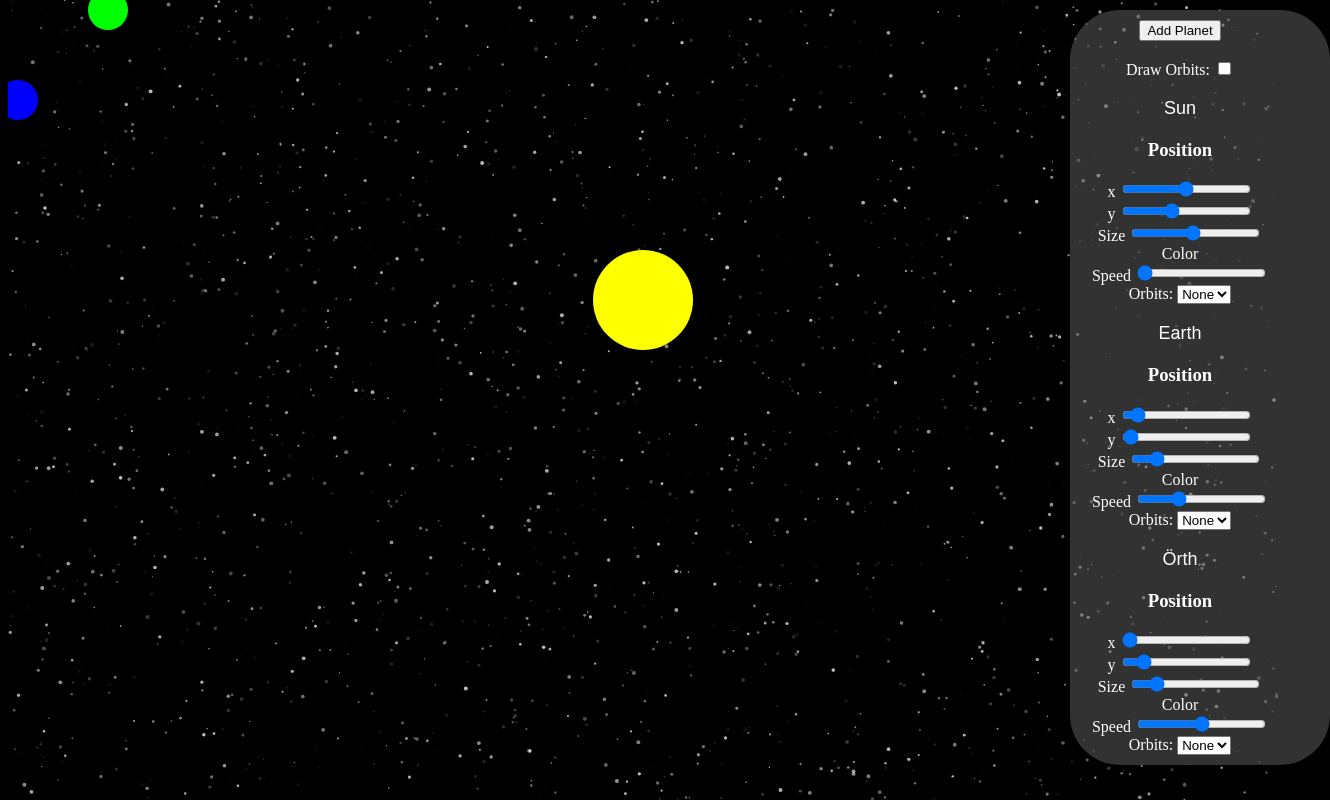
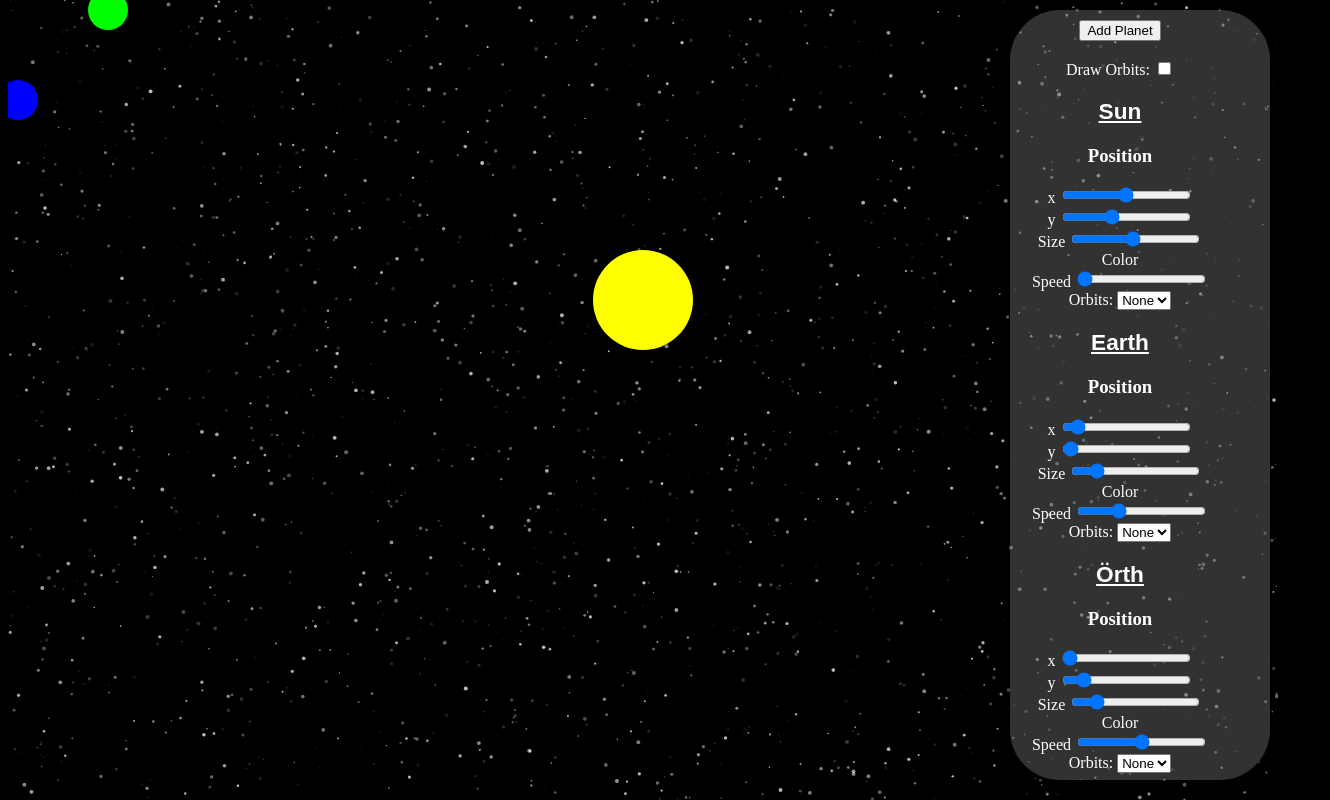
Before and after one commit to TankiFlo/Solar-System, a plain HTML site: page index.html in a window 1280 px wide. Shown: the whole page, 1330 px wide, since content can reach past the window. Drawn offline with Linux system fonts and the light colour scheme; animation ran at ten frames a second.

Commit message:
UI Improvements
- more CSS
- custom scrollbar

```diff
--- a/sonnensystem/create-a-system.js
+++ b/sonnensystem/create-a-system.js
@@ -14,7 +14,7 @@ function setup(){//ADD Customization Options for each Planet
     <input type="checkbox" id="OrbitCB" onchange="  drawOrbits = !drawOrbits;
                                                     planets.forEach(body => {
                                                         body.orbitLine = [];
-                                                    });">`
+                                                    });" style="background-color: #000">`
 
     for (var i = 0; i < planets.length; i++){
         optionsDiv.innerHTML += `
--- a/sonnensystem/sonnensystem.js
+++ b/sonnensystem/sonnensystem.js
@@ -17,6 +17,8 @@ stars = new Array();
 for (var i = 0; i < maxStars; i++) {
     stars.push(new StellarBody(`Star${i}`, Math.random() * c.width, Math.random() * c.height, Math.random() * 2, new Color(255,255,255, Math.random() * 0.75)));
 }
+
+cssSetup()
 
 setup()
 
@@ -55,3 +57,10 @@ function animate() {
     }
 }
 animate();
+
+function cssSetup(){
+    var optionsParent = document.getElementById("options-parent")
+    var optionsParentStyle = getComputedStyle(optionsParent)
+
+    optionsParent.style.maxHeight = c.height - parseInt(optionsParentStyle.borderRadius) + "px"
+}
--- a/style.css
+++ b/style.css
@@ -19,28 +19,60 @@ h1 {
     padding: 10px;
     width: 200px;
     min-height: 250px;
+    max-height: 1000px;
     background-color: rgba(100, 100, 100, .5);
     position: absolute;
 
     border-radius: 50px;
 
-    right: -50px;
+    right: 10px;
     top: 10px;
     padding-right: 50px;
 
 
     color: white;
     text-align: center;
+
+    overflow-y: scroll;
+}
+
+#options-parent::-webkit-scrollbar {
+    width: 16px;
+}
+
+#options-parent::-webkit-scrollbar-track {
+    background-color: rgba(100, 100, 100, .75);
+    border-radius: 100px;
+}
+
+#options-parent::-webkit-scrollbar-thumb {
+    background-image: linear-gradient(180deg, rgba(200,200,200,.5) 0%, rgba(100,100,100,.25) 99%);
+    box-shadow: inset 2px 2px 5px 0 rgba(#fff, 0.5);
+    border-radius: 100px;
+
 }
 
 #options-parent input[type=text]{
     color: white;
     text-align: center;
-
-    font-size: large;
+    font-weight: bold;
+    text-decoration: underline white;
+    font-size: 17pt;
 
     min-width: 10px;
-    max-width: 100px;
+    max-width: 150px;
     background-color: rgba(100, 100, 100, 0);
     border: none;
 }
+
+#options-parent input[type=button]:hover{
+    background-color: rgba(100, 100, 100, 1);
+}
+
+#options-parent input[type=button]:focus{
+    background-color: rgba(150, 150, 150, 1);
+}
+
+#options-parent input[type=checkmark]{
+    width: 100px;
+}
```
